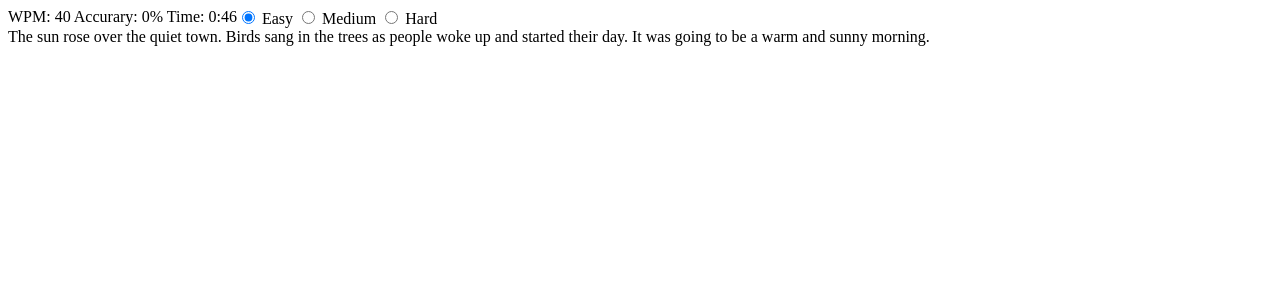
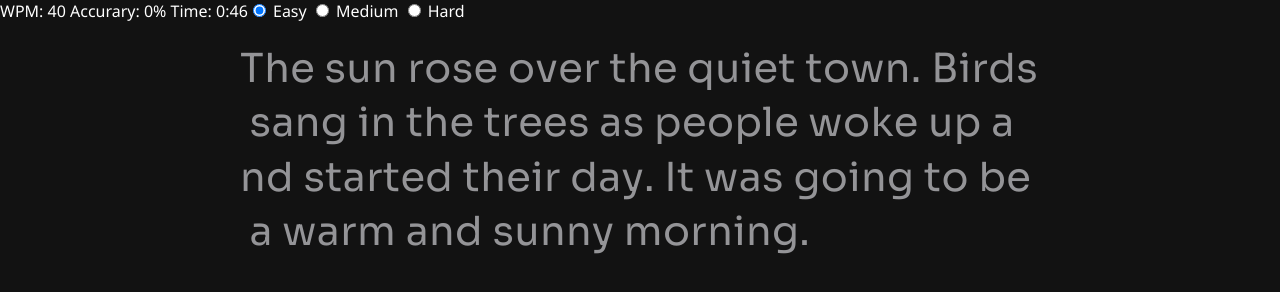
Before and after one commit to Cris575/typing-speed-test, a website built with Vite: page index.html in a window 1280 px wide. Built offline with nearby package versions, Linux system fonts and the light colour scheme.

Commit message:
refactor: update UI structure and improve styling for better readability

```diff
--- a/src/main.js
+++ b/src/main.js
@@ -43,7 +43,9 @@ function changeDifficulty(option) {
 /* ---------- UI ---------- */
 
 function renderText(letters) {
-  app.innerHTML = letters.map((letter) => `<span>${letter}</span>`).join("");
+  app.innerHTML = letters
+    .map((letter) => `<div><span>${letter}</span></div>`)
+    .join("");
 }
 
 /* ---------- LOGIC ---------- */
@@ -53,7 +55,7 @@ function handleKeyPress(event) {
   if (!span) return;
 
   const netx = span.nextSibling;
-  const previous = netx.previousSibling;
+  const previous = netx?.previousSibling;
 
   netx?.classList.add("active");
   previous?.classList.remove("active");
@@ -72,7 +74,7 @@ function validateLetter(span, key) {
 
 function updateAccuracy() {
   const total = app.children.length;
-  const errors = app.querySelectorAll("span.wrong").length;
+  const errors = app.querySelectorAll("div.wrong").length;
 
   const accuracy = calculateAccuracy(total, errors);
   document.querySelector("#percent").textContent = accuracy + "%";
--- a/src/modules/json.js
+++ b/src/modules/json.js
@@ -1,12 +1,11 @@
 export async function getData() {
-
-  try{
-    const response = await fetch("data/data.json");
+  try {
+    const response = await fetch("/data/data.json");
     const data = await response.json();
+    console.log(data);
     return data;
-  }catch(error){
-    console.log(error)
+  } catch (error) {
+    console.log(error);
     // return error.message;
   }
-
 }
--- a/src/style.css
+++ b/src/style.css
@@ -1,15 +1,66 @@
+@import url("https://fonts.googleapis.com/css2?family=Sora:wght@100..800&display=swap");
+
+:root {
+  --color-neutral-500: #121212;
+  --color-neutral-400: #949497;
+
+  --color-green-500: #4dd67b;
+  --color-red-500: #d64d5b;
+
+  --text-preset-1-regular: "Sora", sans-serif;
+}
+
+body {
+  background-color: var(--color-neutral-500);
+  color: white;
+  font-family: "Segoe UI", Tahoma, Geneva, Verdana, sans-serif;
+  margin: 0;
+  padding: 0;
+}
+
 .successes {
-  color: green;
+  color: var(--color-green-500);
 }
+
 .wrong {
-  color: red;
-  text-decoration: underline red 1px;
+  color: var(--color-red-500);
+  text-decoration: underline var(--color-red-500) 1px;
+}
+
+#app {
+  max-width: 800px;
+  margin: 0 auto;
+  padding: 20px;
+  font-family: var(--text-preset-1-regular);
+  font-optical-sizing: auto;
+  font-weight: 400;
+  font-style: normal;
+  font-size: 40px;
+  line-height: 136%;
+  letter-spacing: 0.4px;
+
+  & div {
+    display: inline-block;
+    position: relative;
+    white-space: break-spaces;
+  }
+
+  & div:not(.wrong):not(.successes) {
+    color: var(--color-neutral-400);
+  }
 }
 
 .stats {
   display: flex;
 }
 
-.active {
-  background-color: rgb(181, 177, 177);
+.active::after {
+  content: "";
+  display: block;
+  position: absolute;
+  width: 100%;
+  height: 70%;
+  top: 10px;
+  border-radius: 5px;
+  background-color: #9494975b;
 }
```
